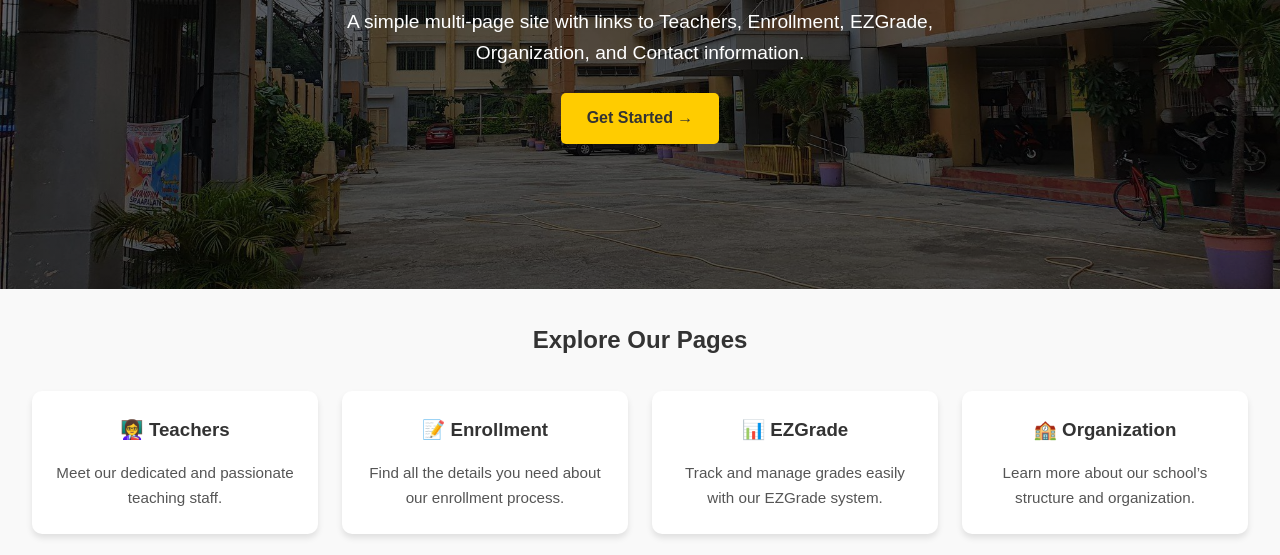
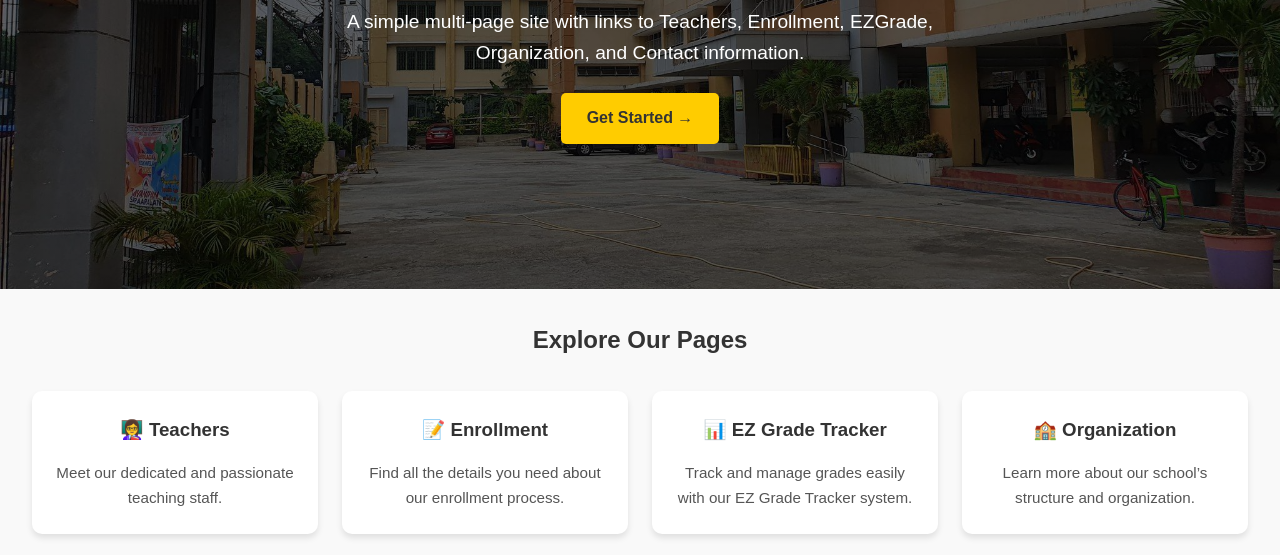
Before and after one commit to manuelcayao/gradetracker, a plain HTML site: page index.html in a window 1280 px wide. Shown: the part 318-873 px from the top of the page. Drawn offline with Linux system fonts and the light colour scheme.

Commit message:
Add files via upload

```diff
--- a/index.html
+++ b/index.html
@@ -119,8 +119,8 @@
         <p>Find all the details you need about our enrollment process.</p>
       </a>
       <a href="ezgrade.html" class="card">
-        <h3>📊 EZGrade</h3>
-        <p>Track and manage grades easily with our EZGrade system.</p>
+        <h3>📊 EZ Grade Tracker</h3>
+        <p>Track and manage grades easily with our EZ Grade Tracker system.</p>
       </a>
       <a href="org.html" class="card">
         <h3>🏫 Organization</h3>
```
